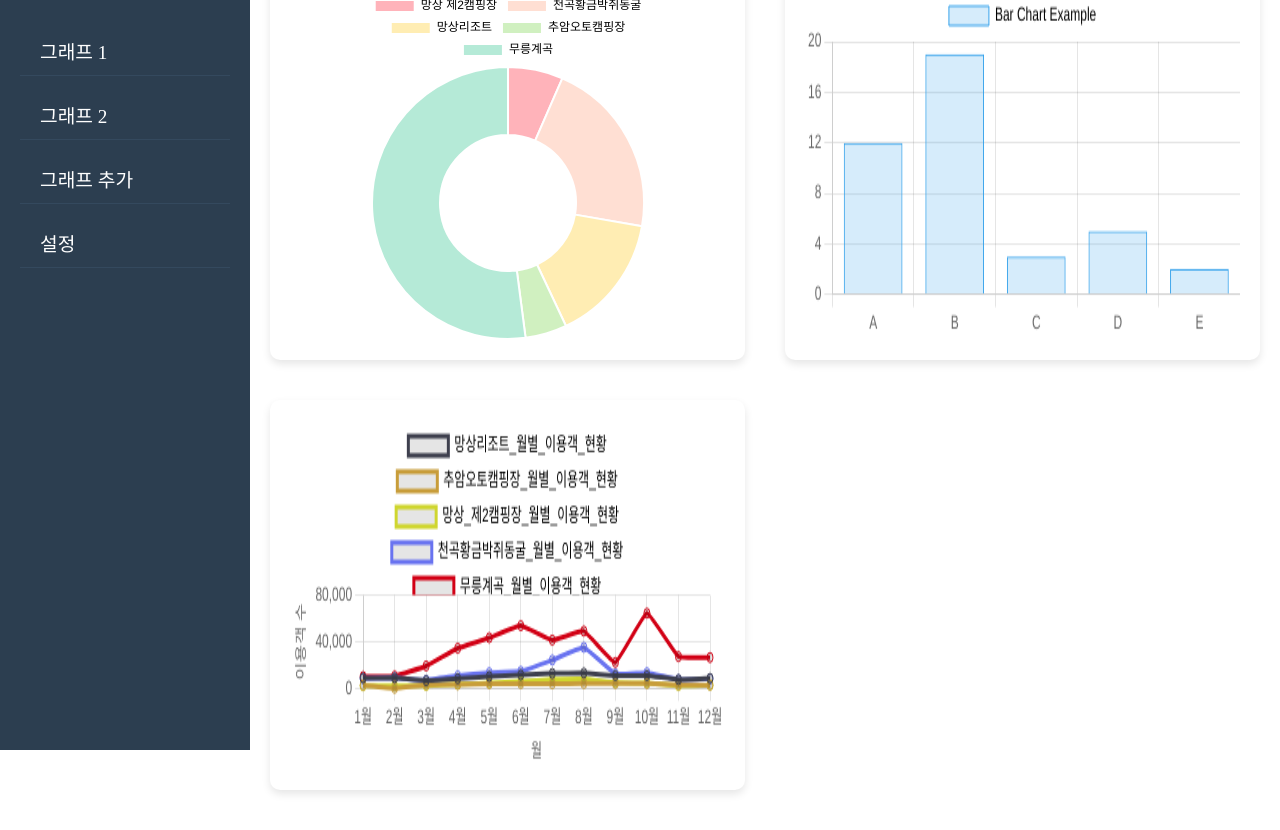
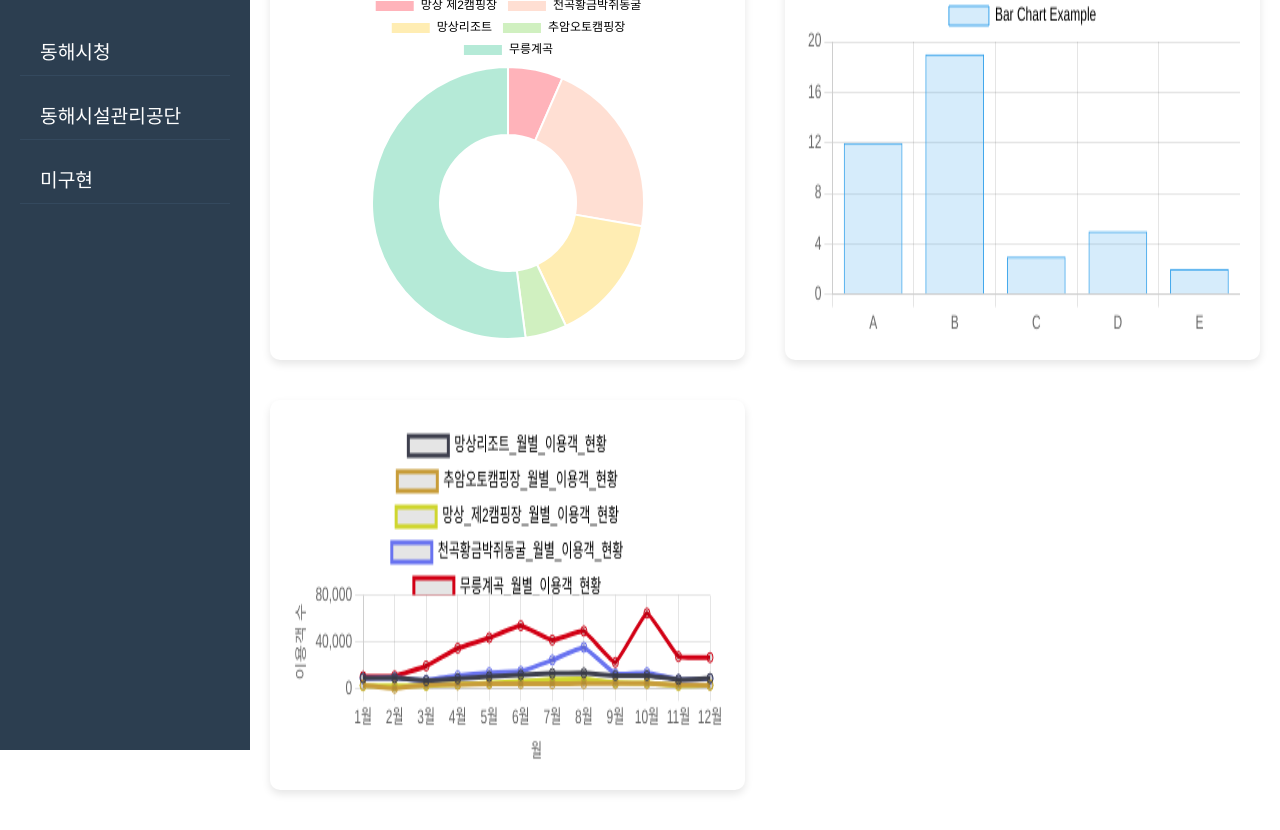
Before and after one commit to babuk2/gitpage, a plain HTML site: page index.html in a window 1280 px wide. Shown: the part 50-880 px from the top of the page. Drawn offline with nearby package versions, Linux system fonts and the light colour scheme; a small style sheet from the web is missing.

Commit message:
Update index.html

```diff
--- a/index.html
+++ b/index.html
@@ -108,10 +108,9 @@
     <nav class="side-nav">
         <h2>Hi</h2>
         <ul>
-            <li><a href="#" onclick="showToast('그래프 1 클릭!')">그래프 1</a></li>
-            <li><a href="#" onclick="showToast('그래프 2 클릭!')">그래프 2</a></li>
-            <li><a href="#" onclick="showToast('그래프 추가 클릭!')">그래프 추가</a></li>
-            <li><a href="#" onclick="showToast('설정 클릭!')">설정</a></li>
+            <li><a href="#" onclick="showToast('그래프 1 클릭!')">동해시청</a></li>
+            <li><a href="#" onclick="showToast('그래프 2 클릭!')">동해시설관리공단</a></li>
+            <li><a href="#" onclick="showToast('설정 클릭!')">미구현</a></li>
         </ul>
     </nav>
 
```
